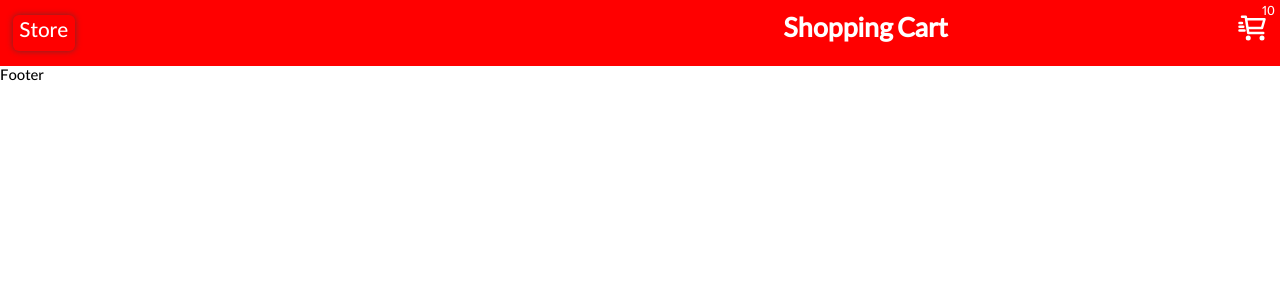
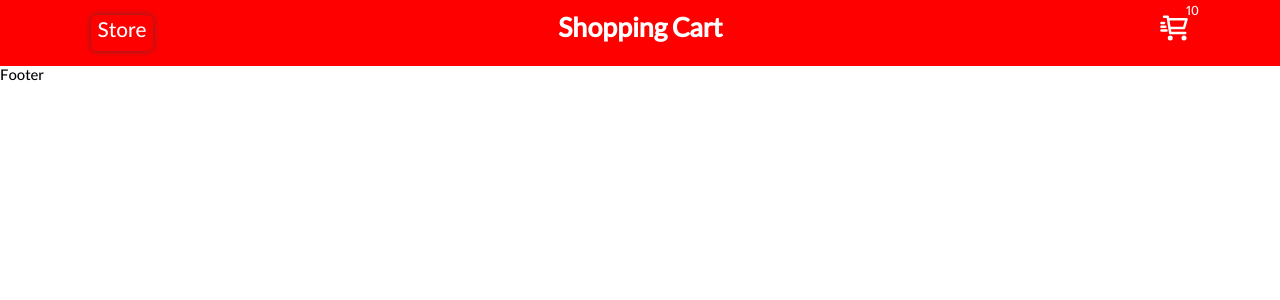
Before and after one commit to radmehr-fatemi/Shopping-cart-redux-Toolkit, a React (Vite) app: page / in a window 1280 px wide. Shown: the top 300 px of the page. Built offline with nearby package versions, Linux system fonts and the light colour scheme.

Commit message:
responsived the Navbar

```diff
--- a/src/components/header/Navbar.module.css
+++ b/src/components/header/Navbar.module.css
@@ -11,7 +11,7 @@
     display: flex;
     justify-content: space-between;
     align-items: center;
-    padding: .4rem .8rem;
+    padding: .4rem 1.2rem;
 }
 
 .cartContainerField1,
@@ -56,6 +56,7 @@
 .cartContainerField3 {
     display: flex;
     justify-content: flex-end;
+    position: relative;
 }
 
 .cartContainerField3 img {
@@ -65,10 +66,22 @@
 
 .cartContainerField3 span {
     position: absolute;
-    top: 0px;
-    right: 3px;
+    top: -6px;
+    right: -12px;
     color: var(--color-white);
     padding: 2px;
     height: fit-content;
     font-size: .9rem;
 }
+
+/* ------------------768px-------------------- */
+@media ( min-width: 768px ) {
+    .cartContainer {
+        justify-content: space-around;
+    }
+
+    .cartContainerField2 {
+        /* display: none; */
+        width: fit-content;
+    }
+}
```
